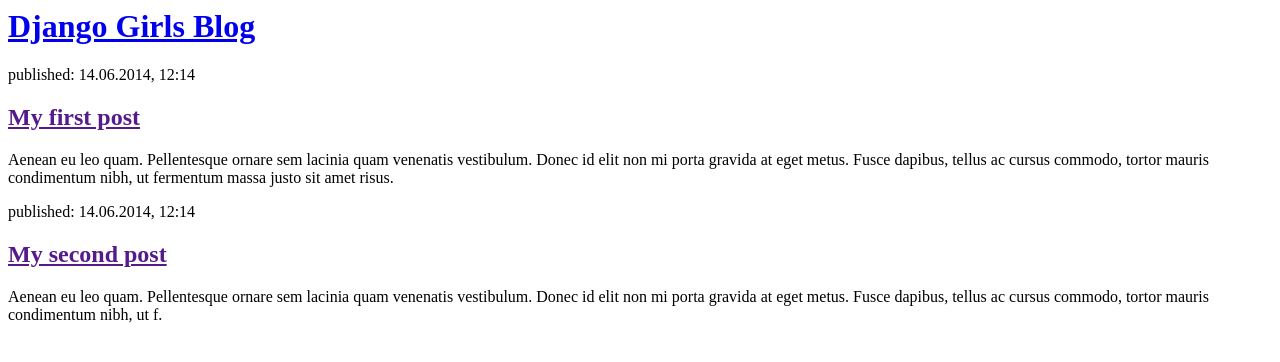
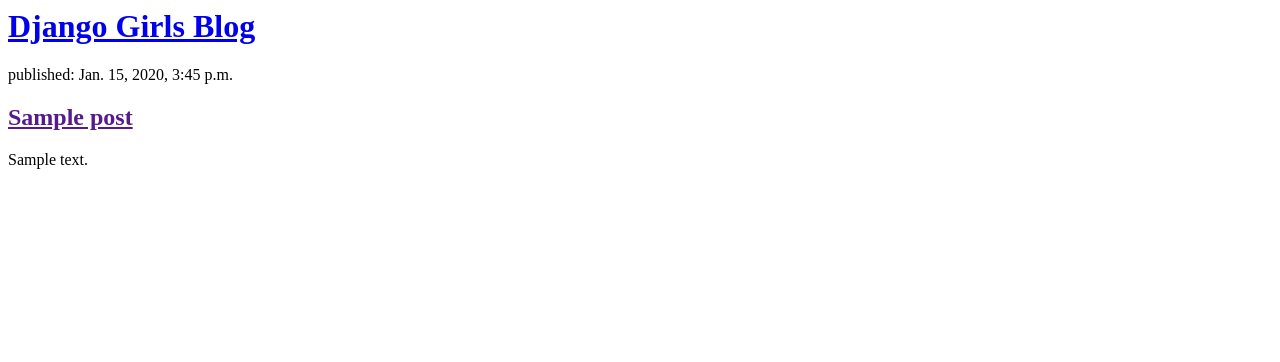
Before and after one commit to merrysabreezy/djangogirls, a Django app: page / in a window 1280 px wide. Shown: the top 362 px of the page. Run offline with Django 3.2, Linux system fonts and the light colour scheme; tables that the repository leaves empty hold one stand-in row (values such as "Sample post").

Commit message:
Odified temeplates to display posts from datatbase

```diff
--- a/blog/models.py
+++ b/blog/models.py
@@ -2,8 +2,10 @@
 from django.db import models
 from django.utils import timezone
 
+
 class Post(models.Model):
-    author = models.ForeignKey(settings.AUTH_USER_MODEL, on_delete=models.CASCADE)
+    author = models.ForeignKey(
+        settings.AUTH_USER_MODEL, on_delete=models.CASCADE)
     title = models.CharField(max_length=200)
     text = models.TextField()
     created_Date = models.DateTimeField(default=timezone.now)
--- a/blog/templates/blog/post_list.html
+++ b/blog/templates/blog/post_list.html
@@ -7,26 +7,12 @@
     <div>
       <h1><a href="/">Django Girls Blog</a></h1>
     </div>
-
+    {% for post in posts %}
     <div>
-      <p>published: 14.06.2014, 12:14</p>
-      <h2><a href="">My first post</a></h2>
-      <p>
-        Aenean eu leo quam. Pellentesque ornare sem lacinia quam venenatis
-        vestibulum. Donec id elit non mi porta gravida at eget metus. Fusce
-        dapibus, tellus ac cursus commodo, tortor mauris condimentum nibh, ut
-        fermentum massa justo sit amet risus.
-      </p>
+      <p>published: {{post.published_date }}</p>
+      <h2><a href="">{{post.title}}</a></h2>
+      <p>{{ post.text|linebreaksbr }}</p>
     </div>
-
-    <div>
-      <p>published: 14.06.2014, 12:14</p>
-      <h2><a href="">My second post</a></h2>
-      <p>
-        Aenean eu leo quam. Pellentesque ornare sem lacinia quam venenatis
-        vestibulum. Donec id elit non mi porta gravida at eget metus. Fusce
-        dapibus, tellus ac cursus commodo, tortor mauris condimentum nibh, ut f.
-      </p>
-    </div>
+    {% endfor %}
   </body>
 </html>
--- a/blog/views.py
+++ b/blog/views.py
@@ -1,7 +1,11 @@
 from django.shortcuts import render
+from .models import Post
+from django.utils import timezone
 
 # Create your views here.
 
 
 def post_list(request):
-    return render(request, 'blog/post_list.html', {})
+    posts = Post.objects.filter(
+        published_date__lte=timezone.now()).order_by('published_date')
+    return render(request, 'blog/post_list.html', {'posts': posts})
```
